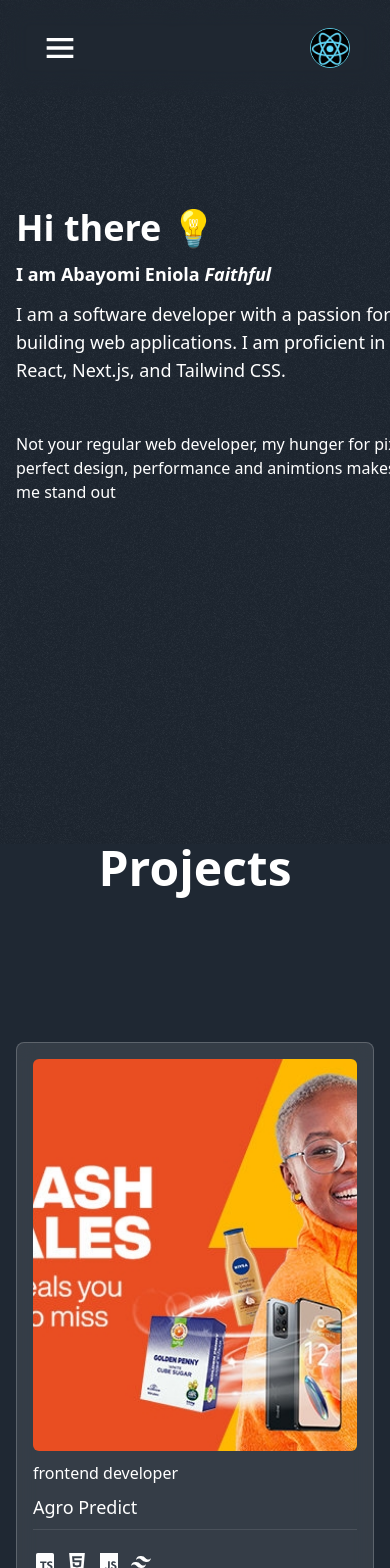
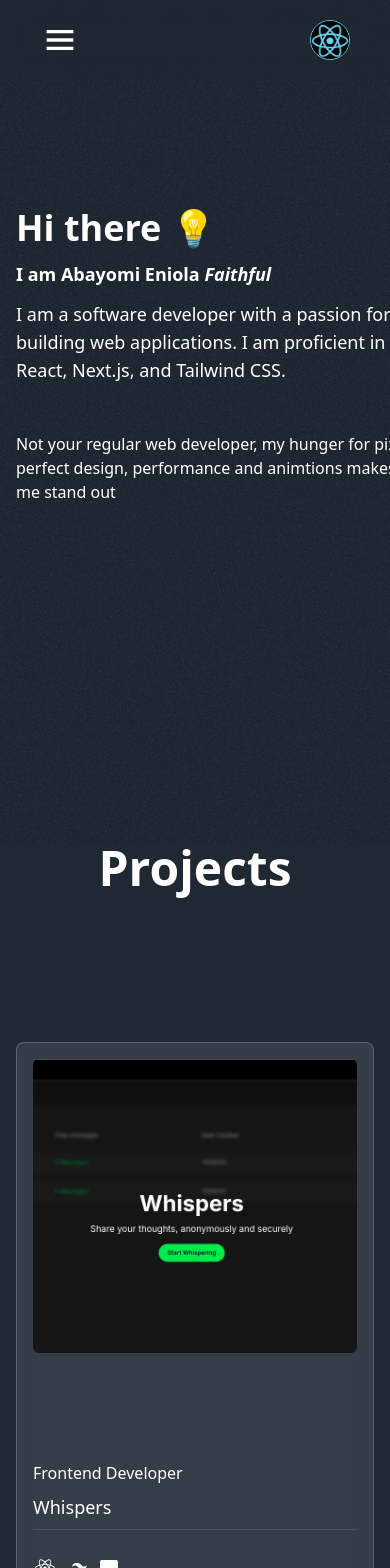
Before and after one commit to Enielect/enielect-portfolio, a Next.js app: page / in a window 390 px wide. Shown: the top 1568 px of the page. Built offline with nearby package versions, Linux system fonts and the light colour scheme; no server answers.

Commit message:
refactor: improve responsive design and add projects

```diff
--- a/app/globals.css
+++ b/app/globals.css
@@ -42,7 +42,7 @@
 
 .bg-noisy {
   pointer-events: none;
-  opacity: .9;
+  opacity: 0.9;
   background-blend-mode: normal;
   background-size: 25ww auto;
   background-image: url(/bg-noisy.webp);
@@ -88,16 +88,17 @@
   border-radius: 50%;
 }
 
-.first {
-
-}
-
 .second {
   animation-delay: 400ms;
 }
 
 .third {
   animation-delay: 600ms;
+}
+
+.animate-send:hover {
+  animation: top-down-text 0.5s ease-in-out both;
+  opacity: 20%;
 }
 
 @keyframes circle {
@@ -109,3 +110,15 @@
     opacity: 0;
   }
 }
+
+@keyframes top-down-text {
+  0% {
+    transform: translateY(-100%);
+  }
+  50% {
+    transform: translateY(100%);
+  }
+  100% {
+    transform: translateY(0);
+  }
+}
--- a/components/Contact.tsx
+++ b/components/Contact.tsx
@@ -67,9 +67,11 @@
     <button
       disabled={pending}
       type="submit"
-      className=" px-4 py-2 rounded-md bg-blue-800 text-white"
+      className="px-4 py-2  rounded-md bg-blue-800 text-white"
     >
-      {pending ? "sending..." : "send"}
+      <span className="amimate-send inline-block w-full">
+        {pending ? "sending..." : "send"}
+      </span>
     </button>
   );
 }
--- a/components/HeroSection.tsx
+++ b/components/HeroSection.tsx
@@ -3,10 +3,12 @@
 
 const HeroSection = () => {
   return (
-    <section className="w-full flex justify-between px-[1rem] sm:px-[15.8rem] pt-[13rem] min-h-[100dvh] overflow-hidden">
+    <section className="w-full grid  sm:grid-cols-[1fr,200px] lg:grid-cols-[1fr,300px] xl:grid-cols-[1fr,350px] px-[1rem] md:px-[5rem] lg:px-[10rem]  sm:px-[4rem] pt-[13rem] min-h-[100dvh] overflow-hidden">
       {/* There was an overflow issue with the circle animation, the was incresing the min-h of this section and adding an overflow hidden class the to hero-section toot */}
       <div>
-        <h1 className="md:text-6xl text-4xl font-bold text-white">Hi there 💡</h1>
+        <h1 className="md:text-6xl text-4xl font-bold text-white">
+          Hi there 💡
+        </h1>
         <h2 className="md:text-3xl text-lg font-bold text-white py-3">
           I am Abayomi Eniola <em>Faithful</em>
         </h2>
@@ -19,13 +21,14 @@
           performance and animtions makes me stand out
         </p>
       </div>
-      <div className="hidden md:block relative w-[25rem]  h-[25rem]">
+      <div className="hidden sm:block relative w-[200px] h-[200px] sm:w-[250px] sm:h-[250px] lg:w-[300px] lg:h-[300px] xl:w-[350px] xl:h-[350px] ">
         <div className="absolute left-0 right-0 bottom-0 top-0 -z-[1]">
           <div className="bg-circle first"></div>
           <div className="bg-circle second"></div>
           <div className="bg-circle third"></div>
         </div>
-        <div className="min-w-[min(25rem,29vw)] h-[25rem] rounded-full overflow-hidden mr-[6.25rem]">
+        {/* <div className="lg:min-w-[min(25rem,29vw)] min-w-[min(18rem,20vw)] lg:h-[25rem] rounded-full overflow-hidden lg:mr-[6.25rem]"> */}
+        <div className="w-[200px] h-[200px] sm:w-[250px] sm:h-[250px] lg:w-[300px] lg:h-[300px] xl:w-[350px] xl:h-[350px]  rounded-full overflow-hidden">
           <Image
             src="/react.jpeg"
             className="w-full h-full"
--- a/components/ProjectCard.tsx
+++ b/components/ProjectCard.tsx
@@ -1,38 +1,57 @@
-import { Html, Javascript, Tailwindcss, Typescript } from "@/assets/icons";
 import Image from "next/image";
+import Link from "next/link";
 import React from "react";
 
-const TechStack = () => {
-  return (
-    <>
-      <Typescript />
-      <Html />
-      <Javascript />
-      <Tailwindcss />
-    </>
-  );
+// const TechStack = () => {
+//   return (
+//     <>
+//       <Typescript />
+//       <Html />
+//       <Javascript />
+//       <Tailwindcss />
+//     </>
+//   );
+// };
+
+type ProjectCardProps = {
+  url: string;
+  projectTitle: string;
+  role: string;
+  description: string;
+  liveUrl: string;
+  techStack: (() => JSX.Element)[];
 };
 
-const ProjectCard = () => {
+const ProjectCard = ({
+  url,
+  projectTitle,
+  description,
+  role,
+  techStack,
+  liveUrl,
+}: ProjectCardProps) => {
   return (
-    <div className="max-w-[32rem] mx-4 p-4 pb-5 h-[35rem] text-white rounded-lg bg-[rgba(255,255,255,0.1)] backdrop-blur-[10px] border border-white border-opacity-20">
-      <div className="w-full h-3/4 rounded-md cursor-pointer overflow-hidden">
+    <div className="max-w-[32rem] mx-4 p-4 pb-5 h-[35rem] text-white rounded-lg grid grid-rows-[75%_1fr] bg-[rgba(255,255,255,0.1)] backdrop-blur-[10px] border border-white border-opacity-20">
+      <Link href={liveUrl} className="w-full h-3/4 rounded-md  overflow-hidden">
         <Image
-          src="/banner-1.jpg"
+          src={url ?? ""}
           className="w-full h-full object-cover transition-all hover:scale-150"
-          alt="banner"
+          alt={description}
           width={500}
           height={400}
         />
-      </div>
+      </Link>
       <div className="pb-[10px] pt-[10px] text-left">
-        <h2>frontend developer</h2>
+        <h2>{role}</h2>
         <h3 className="text-lg sm:text-2xl py-2 border-[rgba(255,255,255,0.1)] border-b">
-          Agro Predict
+          {projectTitle}
         </h3>
       </div>
       <div className="flex pt-[10px] items-center gap-2">
-        <TechStack />
+        {/* <TechStack /> */}
+        {techStack.map((Stack, i) => (
+          <Stack key={i} />
+        ))}
       </div>
     </div>
   );
--- a/components/ProjectsSection.tsx
+++ b/components/ProjectsSection.tsx
@@ -1,14 +1,22 @@
 import React from "react";
 import ProjectCard from "./ProjectCard";
+import projects from "@/lib/projectsData";
 
 const ProjectsSection = () => {
+  const projectsArr = projects();
   return (
     <section className="min-h-[calc(100dvh-150px)] mt-[150px] max-w-[1300px] mx-auto grid md:grid-cols-2 gap-y-[50px] place-items-center text-center">
-      <ProjectCard />
-      <ProjectCard />
-      <ProjectCard />
-      <ProjectCard />
-      <ProjectCard />
+      {projectsArr.map((project) => (
+        <ProjectCard
+          key={project.id}
+          url={project.url}
+          projectTitle={project.projectTitle}
+          role={project.role}
+          description={project.description}
+          liveUrl={project.liveUrl}
+          techStack={project.techStack}
+        />
+      ))}
     </section>
   );
 };
--- a/components/TopNav.tsx
+++ b/components/TopNav.tsx
@@ -11,7 +11,7 @@
   const router = useRouter();
   return (
     <>
-      <div className="fixed  text-white backdrop-blur-md left-0 right-0 top-0 h-12 z-10 hidden md:flex justify-between items-center py-12 pr-10">
+      <div className="fixed  text-white backdrop-blur-md left-0 right-0 top-0 h-12 z-10 hidden sm:flex justify-between items-center py-12 pr-10">
         <em>
           <Eniola />
         </em>
@@ -62,7 +62,7 @@
         </div>
       </div>
 
-      <div className="fixed text-white backdrop-blur-md left-0 right-0 top-0 h-12 z-10 md:hidden  flex justify-between items-center py-12 px-10">
+      <div className="fixed text-white backdrop-blur-md left-0 right-0 top-0 h-8 z-10 sm:hidden  flex justify-between items-center py-10 px-10">
         <button onClick={() => setIsOpen((c) => !c)}>
           <Hamburger />
         </button>
@@ -81,8 +81,8 @@
       </div>
       {/* <div className="fixed inset-0 z-40"> */}
       <nav
-        className={`fixed z-40 h-[calc(100dvh-6rem)] overflow-hidden md:hidden transition-all left-0 backdrop-blur-lg right-0 bottom-0 top-[6rem] ${
-          isOpen ? "left-0" : "left-[700px]"
+        className={`fixed z-40 h-[calc(100dvh-5rem)] overflow-hidden md:hidden transition-all left-0 backdrop-blur-lg right-0 bottom-0 top-[5.03rem] ${
+          isOpen ? "left-0" : "left-[1800px]"
         }`}
       >
         <ul className="flex flex-col justify-between text-white py-[30vh] p h-full text-2xl text-center">
--- /dev/null
+++ b/lib/projectsData.ts
@@ -0,0 +1,43 @@
+import { React, Tailwindcss, Typescript } from "@/assets/icons";
+
+export default function projects() {
+  return [
+    {
+      id: 1,
+      url: "/projectImages/whispers.png",
+      liveUrl: "https://whispers-gray.vercel.app/",
+      projectTitle: "Whispers",
+      role: "Frontend Developer",
+      description: "A  platform for sharing secrets anonymously",
+      techStack: [React, Tailwindcss, Typescript],
+    },
+    {
+      id: 2,
+      url: "/projectImages/movie-app.png",
+      projectTitle: "Movie App",
+      liveUrl: "https://movie-app-mu-ochre.vercel.app/",
+      role: "Frontend Developer",
+      description: "A movie app that fetches data from the TMDB API",
+      techStack: [React, Tailwindcss, Typescript],
+    },
+    {
+      id: 3,
+      url: "/projectImages/agro-predict.png",
+      projectTitle: "Agro Predict",
+      liveUrl: "https://agro-predict.vercel.app/",
+      role: "Frontend Developer",
+      description: "A platform for predicting weather conditions for farmers",
+      techStack: [React, Tailwindcss, Typescript],
+    },
+    {
+      id: 4,
+      url: "/projectImages/productivity.png",
+      projectTitle: "Productivity App",
+      liveUrl: "http://productivity-chi.vercel.app/",
+      role: "Frontend Developer",
+      description:
+        "A productivity app that helps you keep track of your daily tasks",
+      techStack: [React, Tailwindcss, Typescript],
+    },
+  ];
+}
```
Also changed, not shown: 1 other file (tests, documents, lock files or other folders).
